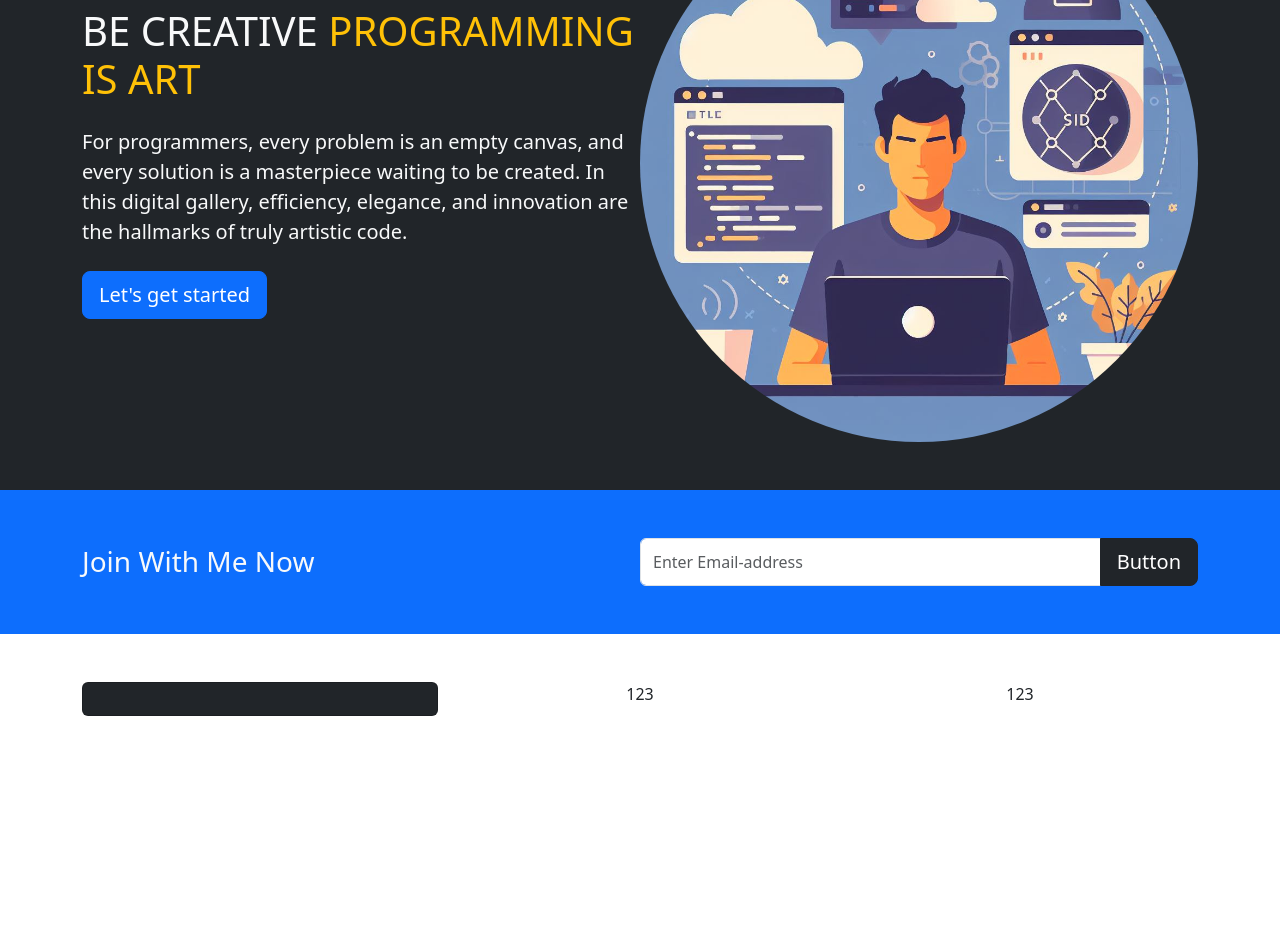
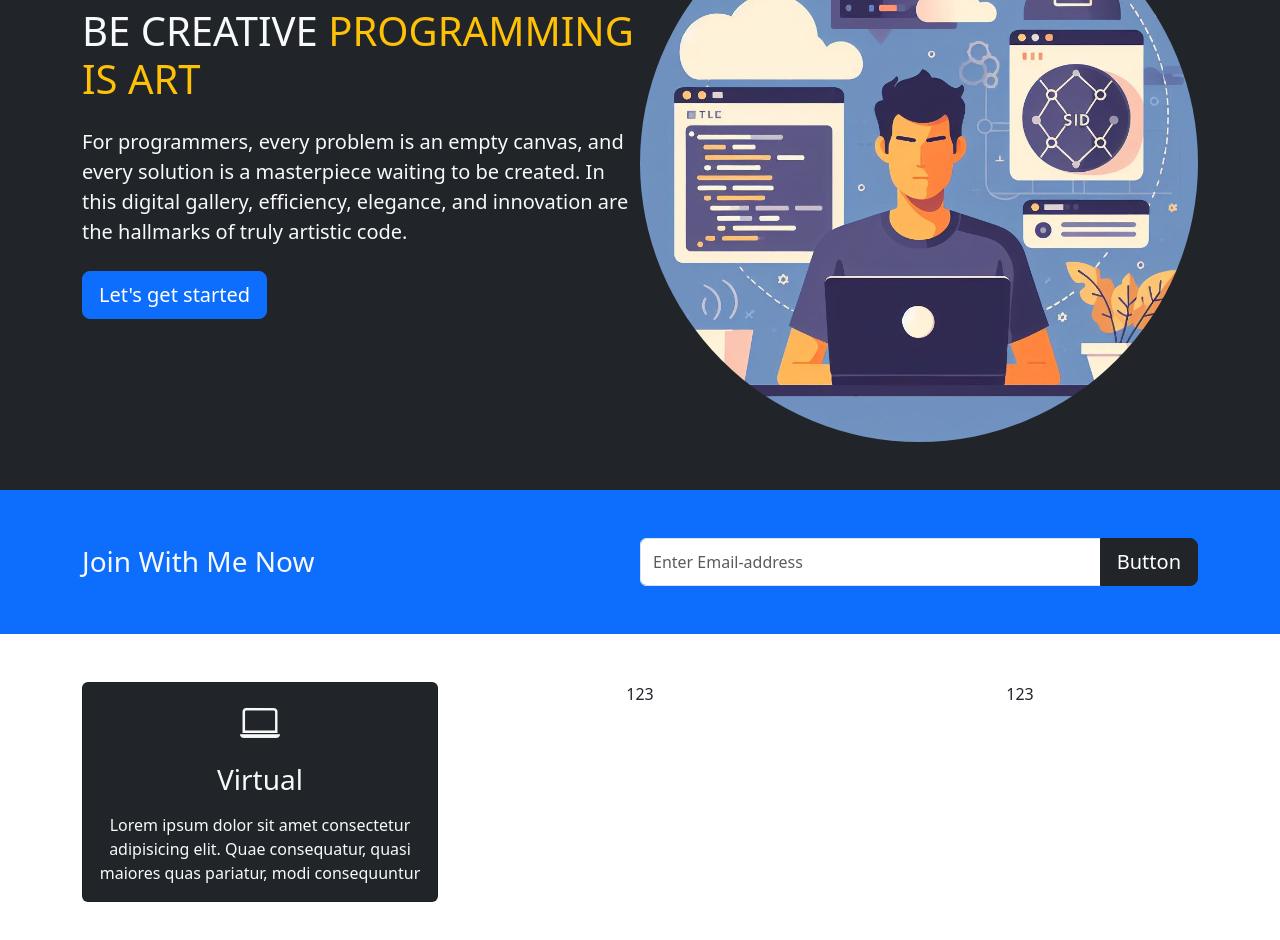
Before and after one commit to ranniemp161/front-end-project, a website: page index.html in a window 1280 px wide. Shown: the part 236-1176 px from the top of the page. Before the commit the page ends 1000 px from the top, so only its background shows below. Drawn offline with nearby package versions, Linux system fonts and the light colour scheme.

Commit message:
just decide to pick cdn

```diff
--- a/index.html
+++ b/index.html
@@ -8,6 +8,10 @@
       rel="stylesheet"
       integrity="sha384-QWTKZyjpPEjISv5WaRU9OFeRpok6YctnYmDr5pNlyT2bRjXh0JMhjY6hW+ALEwIH"
       crossorigin="anonymous"
+    />
+    <link
+      rel="stylesheet"
+      href="https://cdn.jsdelivr.net/npm/bootstrap-icons@1.11.3/font/bootstrap-icons.min.css"
     />
     <link rel="stylesheet" href="style.css" />
     <title>Frontend Project</title>
@@ -100,18 +104,23 @@
           <div class="col-md">
             <div class="card bg-dark text-light">
               <div class="card-body text-center">
+                <div class="h1 mb-3">
                   <i class="bi bi-laptop"></i>
+                </div>
+                <h3 class="card-title mb-3">Virtual</h3>
+                <p class="card-text">
+                  Lorem ipsum dolor sit amet consectetur adipisicing elit. Quae
+                  consequatur, quasi maiores quas pariatur, modi consequuntur
+
+                </p>
               </div>
             </div>
           </div>
           <div class="col-md">123</div>
           <div class="col-md">123</div>
         </div>
-
       </div>
-
     </section>
-
 
     <script
       src="https://cdn.jsdelivr.net/npm/bootstrap@5.3.3/dist/js/bootstrap.bundle.min.js"
```
Lines whose indentation alone changed are shown as unchanged.
